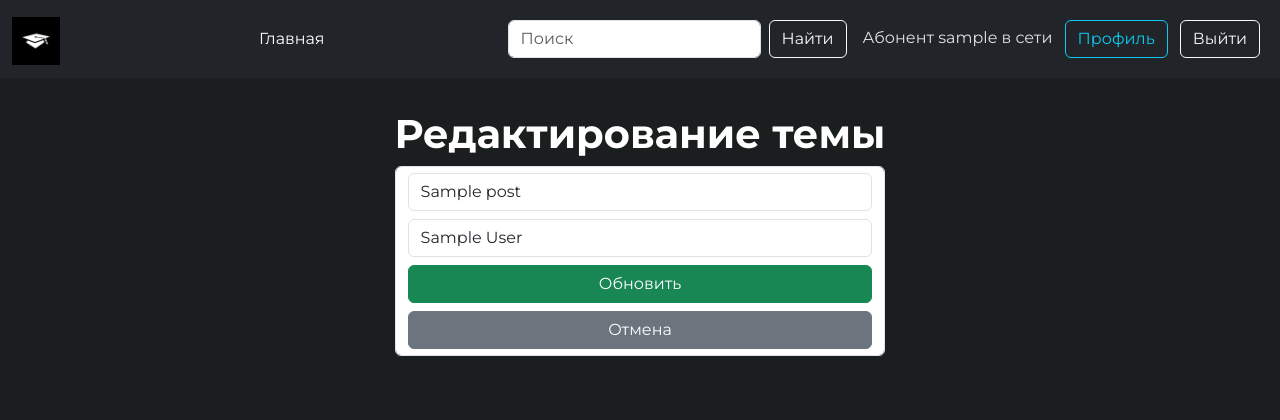
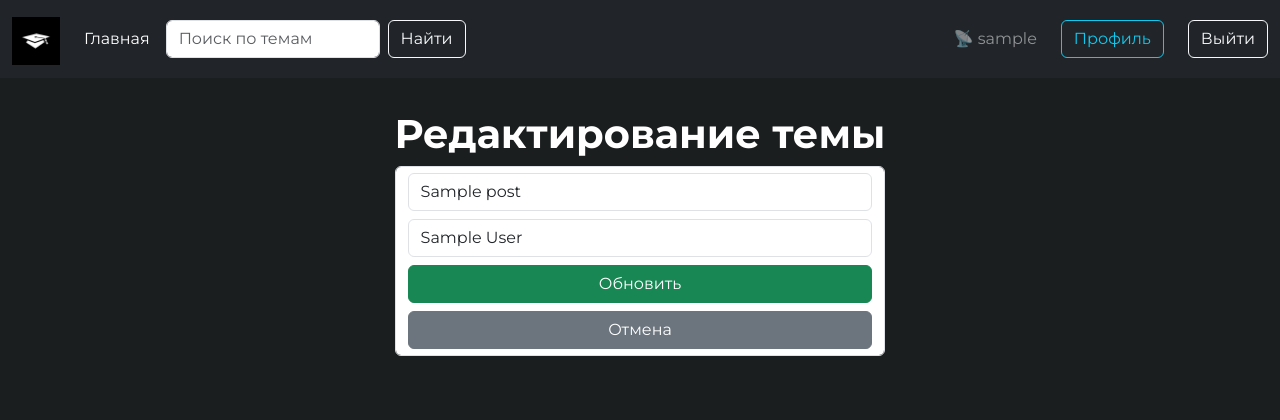
Before and after one commit to Codit0v0worde/flask-yt-project, a Flask app: page /update/1 in a window 1280 px wide. Shown: the top 420 px of the page. Run offline with Flask 3, Linux system fonts and the light colour scheme; a user stored in the database is signed in; tables that the repository leaves empty hold one stand-in row (values such as "Sample post"); some libraries are stand-ins or nearby versions.

Commit message:
Improve header layout: expand right block, larger buttons and gaps

```diff
--- a/app/templates/main/header.html
+++ b/app/templates/main/header.html
@@ -1,31 +1,43 @@
 <nav class="navbar navbar-expand-lg navbar-dark bg-dark">
     <div class="container-fluid">
+        <!-- Логотип -->
         <a class="navbar-brand" href="/">
             <img src="{{ url_for('static', filename='img/diplom.jpg') }}" alt="logo" width="48" height="48" class="d-inline-block align-text-top">
         </a>
-        <button class="navbar-toggler" type="button" data-bs-toggle="collapse" data-bs-target="#navbarContent" aria-controls="navbarContent" aria-expanded="false" aria-label="Toggle navigation">
+
+        <!-- Кнопка-бургер -->
+        <button class="navbar-toggler" type="button" data-bs-toggle="collapse" data-bs-target="#navbarContent">
             <span class="navbar-toggler-icon"></span>
         </button>
+
         <div class="collapse navbar-collapse" id="navbarContent">
-            <ul class="navbar-nav mx-auto mb-2 mb-lg-0">
-                <li class="nav-item"><a href="{{ url_for('post.all_posts') }}" class="nav-link active">Главная</a></li>
+            <!-- Левое меню (минимальная ширина) -->
+            <ul class="navbar-nav me-auto mb-2 mb-lg-0">
+                <li class="nav-item">
+                    <a href="{{ url_for('post.all_posts') }}" class="nav-link active">Главная</a>
+                </li>
                 {% if current_user.is_authenticated and current_user.status in ['teacher', 'enginiger'] %}
-                <li class="nav-item"><a href="{{ url_for('post.create') }}" class="nav-link">Добавить тему</a></li>
+                <li class="nav-item">
+                    <a href="{{ url_for('post.create') }}" class="nav-link">Добавить тему</a>
+                </li>
                 {% endif %}
             </ul>
-            <form class="d-flex" role="search">
-                <input class="form-control me-2" type="search" placeholder="Поиск" aria-label="Поиск">
+
+            <!-- Поиск (фиксированная ширина) -->
+            <form class="d-flex mx-2" style="width: 300px;" method="get" action="{{ url_for('post.all_posts') }}">
+                <input class="form-control me-2" type="search" name="q" placeholder="Поиск по темам" value="{{ request.args.get('q', '') }}">
                 <button class="btn btn-outline-light" type="submit">Найти</button>
             </form>
 
-            <div class="text-end ms-3">
+            <!-- Правый блок – занимает всё оставшееся место, элементы прижаты вправо с большими отступами -->
+            <div class="d-flex flex-grow-1 justify-content-end align-items-center gap-4 mt-2 mt-lg-0">
                 {% if current_user.is_authenticated %}
-                    <span class="me-2"> Абонент {{ current_user.login }} в сети</span>
-                    <a href="{{ url_for('user.profile') }}" class="btn btn-outline-info me-2">Профиль</a>
+                    <span class="text-white-50 fs-6">📡 {{ current_user.login }}</span>
+                    <a href="{{ url_for('user.profile') }}" class="btn btn-outline-info">Профиль</a>
                     {% if current_user.status in ['starosta', 'enginiger'] %}
-                        <a href="{{ url_for('user.manage_users') }}" class="btn btn-outline-info me-2">Управление пользователями</a>
+                        <a href="{{ url_for('user.manage_users') }}" class="btn btn-outline-info">Управление</a>
                     {% endif %}
-                    <a href="{{ url_for('user.logout') }}" class="btn btn-outline-light me-2">Выйти</a>
+                    <a href="{{ url_for('user.logout') }}" class="btn btn-outline-light">Выйти</a>
                 {% else %}
                     <a href="{{ url_for('user.login') }}" class="btn btn-outline-light me-2">Войти</a>
                     <a href="{{ url_for('user.register') }}" class="btn btn-warning">Регистрация</a>
```
